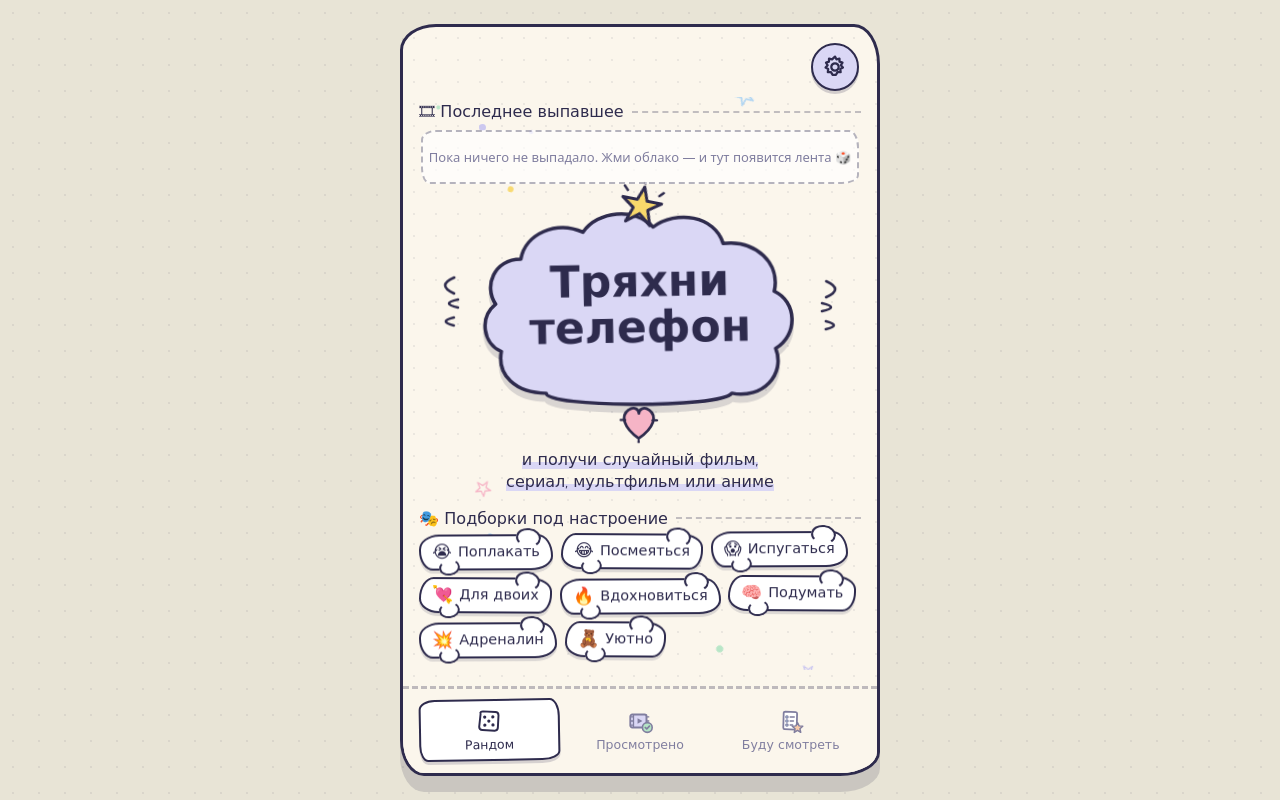
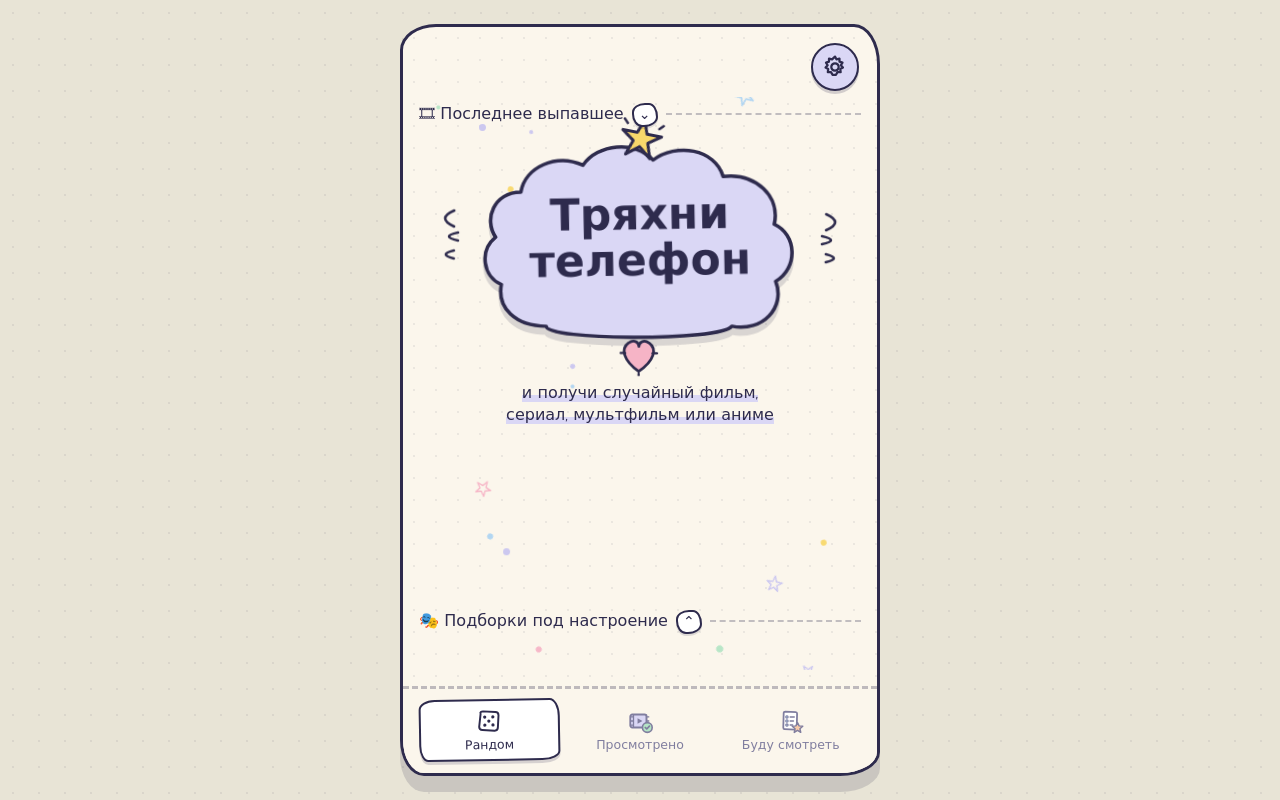
Before and after one commit to belomorkanak37-debug/SMOTRIM-CHTO-, a website: page public/index.html in a window 1280 px wide. Drawn offline with Linux system fonts and the light colour scheme.

Commit message:
Update index.html

```diff
--- a/public/index.html
+++ b/public/index.html
@@ -122,17 +122,44 @@ button:focus-visible,.chip:focus-visible,.day:focus-visible{outline:3px dashed v
   90%{opacity:.95}
   100%{transform:translate3d(var(--drift),118vh,0) rotate(var(--rot));opacity:0}
 }
-.shakeArea{position:relative;z-index:1;flex:1;display:flex;flex-direction:column;align-items:center;justify-content:flex-start;gap:10px;padding:4px 0 30px;min-height:0}
-
+.shakeArea{position:relative;z-index:1;flex:1;display:flex;flex-direction:column;align-items:center;justify-content:flex-start;gap:10px;padding:4px 0 28px;min-height:0}
+
+.lastRibbon,.moodBoard{width:100%;position:relative;z-index:20}
+.lastRibbon{margin:0 0 2px}
+.moodBoard{margin-top:auto;padding-bottom:8px;z-index:24}
+.dropDown{position:relative;width:100%}
+.dropDown>summary{list-style:none}
+.dropDown>summary::-webkit-details-marker{display:none}
 .sectionTitle{
-  width:100%;display:flex;align-items:center;gap:8px;margin:2px 0 6px;
+  width:100%;display:flex;align-items:center;gap:8px;margin:2px 0 0;
   font-family:var(--font-doodle);font-size:16px;line-height:1.2;color:var(--ink);
+  cursor:pointer;user-select:none;position:relative;z-index:2;
 }
 .sectionTitle::after{content:"";height:2px;flex:1;border-top:2px dashed rgba(46,43,77,.28)}
-.lastRibbon,.moodBoard{width:100%;position:relative;z-index:2}
-.lastRibbon{margin:0 0 2px}
+.dropArrow{
+  flex:0 0 auto;width:26px;height:24px;display:inline-flex;align-items:center;justify-content:center;
+  color:var(--ink);background:#fff;border:2px solid var(--ink);
+  border-radius:13px 9px 14px 10px / 9px 14px 10px 13px;
+  box-shadow:0 2px 0 rgba(46,43,77,.14);font-size:14px;line-height:1;
+}
+.lastDrop .dropArrow::before{content:"⌄"}
+.lastDrop[open] .dropArrow::before{content:"⌃"}
+.moodDrop .dropArrow::before{content:"⌃"}
+.moodDrop[open] .dropArrow::before{content:"⌄"}
+.dropPanel{
+  display:none;position:absolute;left:0;right:0;z-index:30;
+  background:rgba(255,251,238,.96);backdrop-filter:blur(4px);
+  border:2.5px solid var(--ink);box-shadow:0 8px 0 rgba(46,43,77,.14);
+  padding:10px;border-radius:18px 12px 21px 13px / 12px 21px 13px 18px;
+}
+.dropDown[open] .dropPanel{display:block;animation:dropPop .18s ease-out both}
+.lastDrop .dropPanel{top:calc(100% + 8px)}
+.moodDrop .dropPanel{bottom:calc(100% + 8px)}
+@keyframes dropPop{from{opacity:0;transform:translateY(4px) scale(.98)}to{opacity:1;transform:translateY(0) scale(1)}}
+.moodDrop[open] .dropPanel{animation-name:dropPopUp}
+@keyframes dropPopUp{from{opacity:0;transform:translateY(-4px) scale(.98)}to{opacity:1;transform:translateY(0) scale(1)}}
 .historyTrack{
-  display:flex;gap:10px;overflow-x:auto;overflow-y:hidden;padding:2px 2px 10px;
+  display:flex;gap:10px;overflow-x:auto;overflow-y:hidden;padding:2px 2px 8px;
   scroll-snap-type:x proximity;-webkit-overflow-scrolling:touch;scrollbar-width:none;
 }
 .historyTrack::-webkit-scrollbar{display:none}
@@ -157,7 +184,6 @@ button:focus-visible,.chip:focus-visible,.day:focus-visible{outline:3px dashed v
 .historyInfo{min-width:0}
 .historyTitle{display:block;font-family:var(--font-doodle);font-size:13px;line-height:1.15;white-space:nowrap;overflow:hidden;text-overflow:ellipsis}
 .historyMeta{display:block;margin-top:3px;font-family:var(--font-doodle);font-size:11.5px;color:var(--ink-2);white-space:nowrap;overflow:hidden;text-overflow:ellipsis}
-.moodBoard{margin-top:4px;padding-bottom:4px}
 .moodList{display:flex;flex-wrap:wrap;gap:8px;width:100%;align-items:flex-start}
 .moodButton{
   min-height:0;display:inline-flex;align-items:center;gap:6px;text-align:left;color:var(--ink);
@@ -177,7 +203,7 @@ button:focus-visible,.chip:focus-visible,.day:focus-visible{outline:3px dashed v
 .moodName{display:block;position:relative;z-index:1}
 .moodButton.loading{opacity:.72;pointer-events:none}
 .moodButton.loading .moodEmoji{animation:cloudSpin .7s linear infinite}
-.moodButton:active,.historyCard:active{transform:translateY(2px)!important;box-shadow:none}
+.moodButton:active,.historyCard:active,.sectionTitle:active{transform:translateY(2px)!important;box-shadow:none}
 
 .cloudBtn{
   position:relative;width:min(86%,330px);aspect-ratio:320/210;
@@ -633,8 +659,15 @@ button:focus-visible,.chip:focus-visible,.day:focus-visible{outline:3px dashed v
 
       <div class="shakeArea">
         <section class="lastRibbon" aria-label="Последнее выпавшее">
-          <div class="sectionTitle">🎞 Последнее выпавшее</div>
-          <div class="historyTrack" id="lastRollTrack"></div>
+          <details class="dropDown lastDrop" id="lastDrop">
+            <summary class="sectionTitle">
+              <span>🎞 Последнее выпавшее</span>
+              <span class="dropArrow" aria-hidden="true"></span>
+            </summary>
+            <div class="dropPanel">
+              <div class="historyTrack" id="lastRollTrack"></div>
+            </div>
+          </details>
         </section>
 
         <button class="cloudBtn" id="rollBtn" aria-label="Тряхнуть — получить случайный тайтл">
@@ -669,8 +702,15 @@ button:focus-visible,.chip:focus-visible,.day:focus-visible{outline:3px dashed v
         <button class="motion" id="motionBtn" hidden>📳 включить тряску телефоном</button>
 
         <section class="moodBoard" aria-label="Подборки под настроение">
-          <div class="sectionTitle">🎭 Подборки под настроение</div>
-          <div class="moodList" id="moodList"></div>
+          <details class="dropDown moodDrop" id="moodDrop">
+            <summary class="sectionTitle">
+              <span>🎭 Подборки под настроение</span>
+              <span class="dropArrow" aria-hidden="true"></span>
+            </summary>
+            <div class="dropPanel">
+              <div class="moodList" id="moodList"></div>
+            </div>
+          </details>
         </section>
       </div>
 
@@ -1448,11 +1488,15 @@ async function rollMood(moodId){
 function onMoodClick(e){
   const btn = e.target.closest('[data-mood-roll]');
   if (!btn) return;
+  const box = btn.closest('details');
+  if (box) box.open = false;
   rollMood(btn.dataset.moodRoll);
 }
 function onHistoryClick(e){
   const card = e.target.closest('[data-history-id]');
   if (!card) return;
+  const box = card.closest('details');
+  if (box) box.open = false;
   const t = state.rollHistory.find(x => x.id === card.dataset.historyId);
   if (t) showTitle(t, { remember:false });
 }
```
